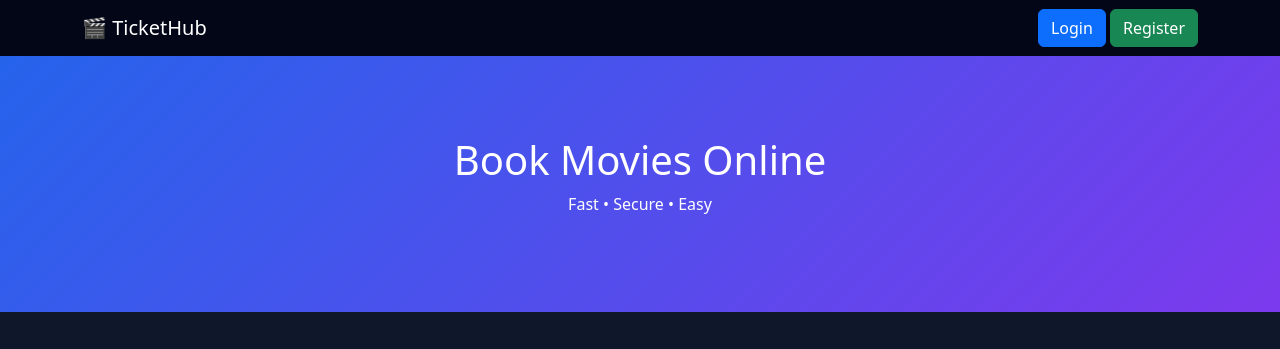
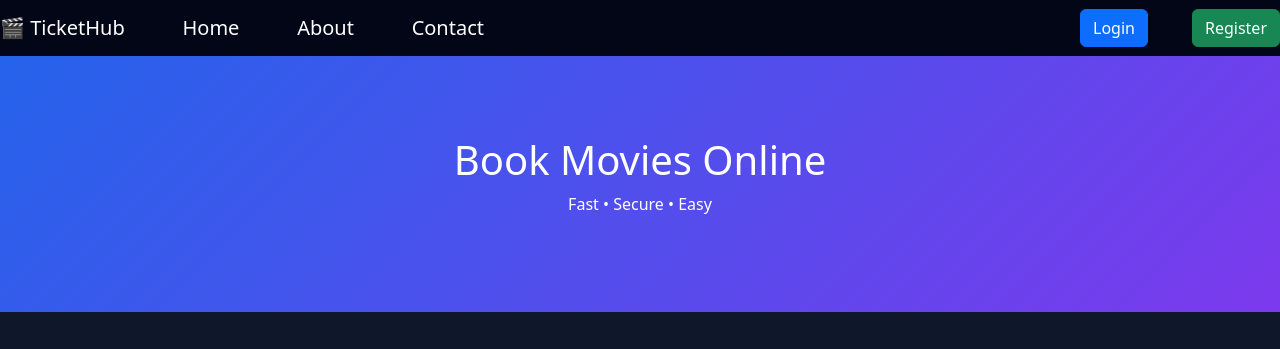
Before and after one commit to sumit-vish0/Online_Movie_Ticket_Booking, a Flask app: page / in a window 1280 px wide. Shown: the top 349 px of the page. Run offline with Flask 3, Linux system fonts and the light colour scheme; data comes from the database, SQL or seed files in the repository.

Commit message:
Update existing Nav

```diff
--- a/templates/home.html
+++ b/templates/home.html
@@ -15,9 +15,26 @@
             color:white;
         }
 
-        .navbar{
+        nav{
             background:#020617;
-        }
+            display: flex;
+            justify-content: center;
+            align-items: center;
+            .container-1{
+                width: 500px;
+                display: flex;
+                align-items: center;
+                justify-content: space-between;
+            }
+            .second-container{
+                width: 200px;
+                display: flex;
+                align-items: center;
+                justify-content: space-between;
+            }
+            }
+
+
 
         .movie-card{
             background:#1e293b;
@@ -49,13 +66,22 @@
 <body>
 
 <nav class="navbar navbar-dark">
-    <div class="container">
+    <div class="container-1">
 
         <a class="navbar-brand">
             🎬 TicketHub
         </a>
-
-        <div>
+        <a class="navbar-brand">
+            Home
+        </a>
+        <a class="navbar-brand">
+            About
+        </a>
+        <a class="navbar-brand">
+            Contact
+        </a>
+    </div>
+        <div class="second-container">
 
             <a href="/login"
                class="btn btn-primary">
@@ -69,7 +95,6 @@
 
         </div>
 
-    </div>
 </nav>
 
 <div class="hero">
```
